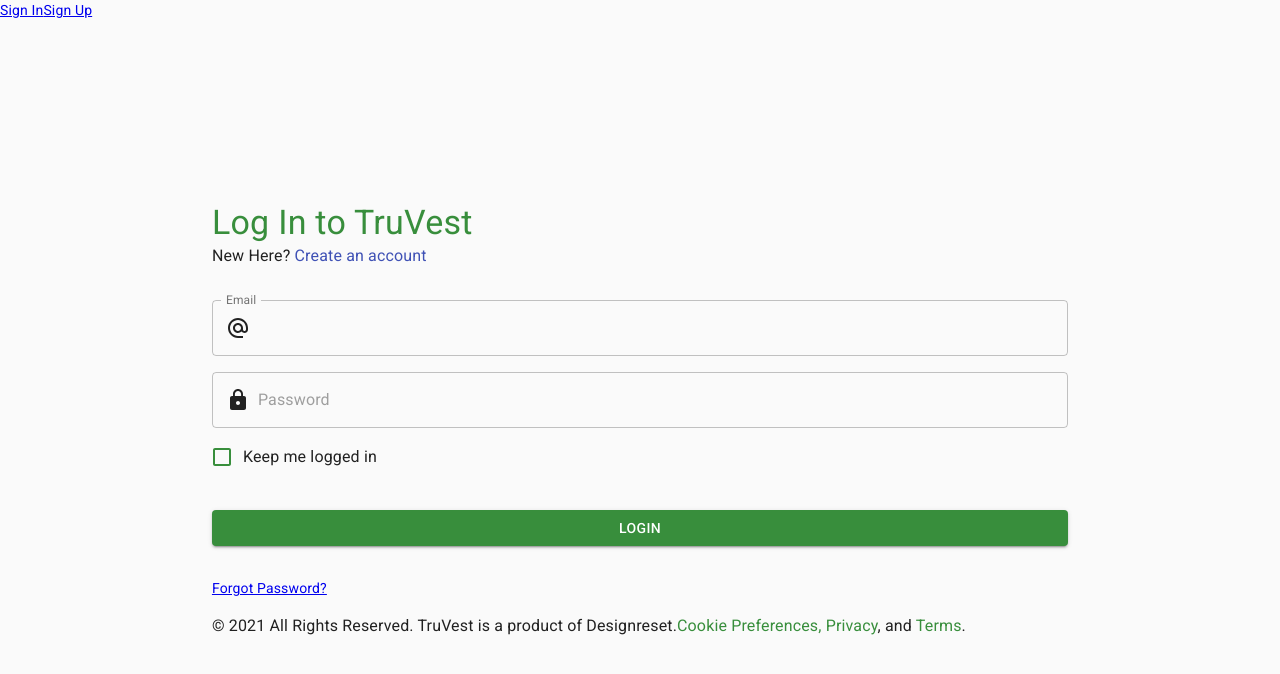
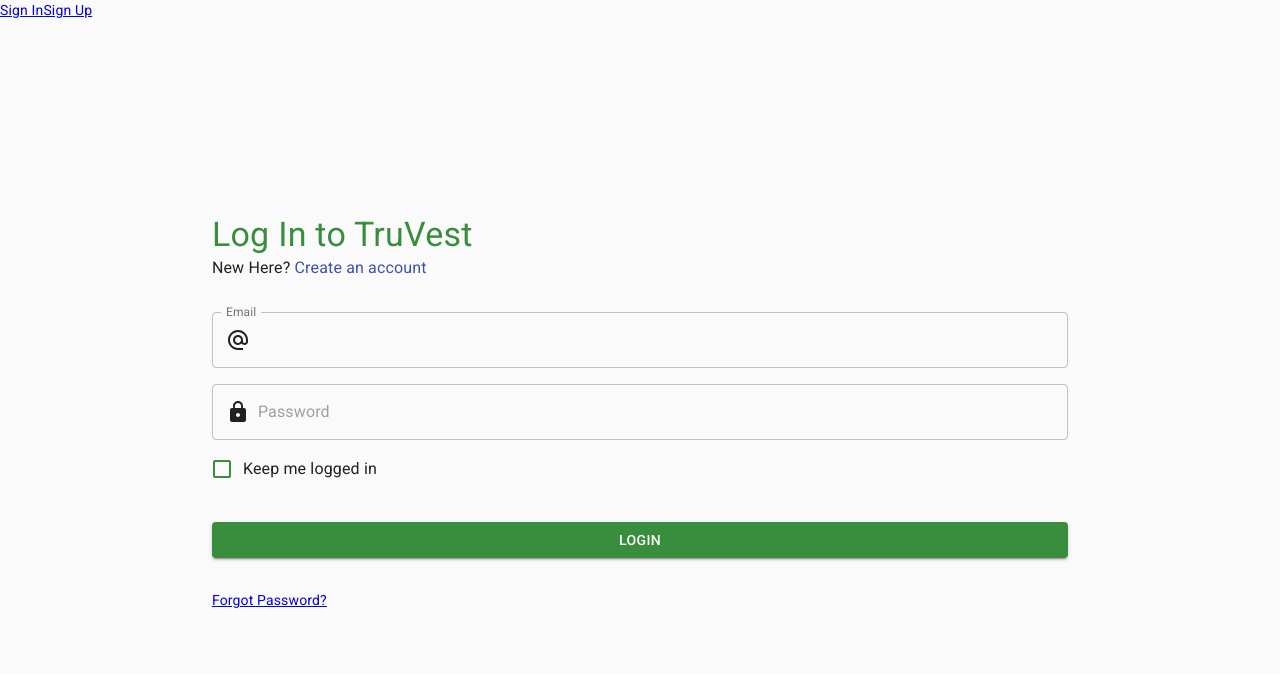
Before and after one commit to Ashank-Dsouza/Front-end-Estate-Asset-Management, a React (Create React App) app: page /#/ in a window 1280 px wide. Shown: the top 674 px of the page. Built offline with nearby package versions, Linux system fonts and the light colour scheme.

Commit message:
removes footer from login pages

```diff
--- a/src/pages/LoginPage.js
+++ b/src/pages/LoginPage.js
@@ -149,11 +149,6 @@
 
                             {/* <Link>Forgot Password?</Link> */}
                         </Box>
-                        <Typography>
-                            © 2021 All Rights Reserved. TruVest is a product of Designreset.
-                            <Link style={{ color: green[700] }}>Cookie Preferences, Privacy</Link>, and
-                            <Link style={{ color: green[700] }}> Terms</Link>.
-                        </Typography>
                     </Grid>
                 </Grid>
             </Container>
--- a/src/pages/PasswordRecoveryPage.js
+++ b/src/pages/PasswordRecoveryPage.js
@@ -106,11 +106,6 @@
                 </Button>
               </CardActions>
             </Card>
-            <Typography>
-              © 2021 All Rights Reserved. TruVest is a product of Designreset.
-              <Link style={{ color: green[700] }}>Cookie Preferences, Privacy</Link>, and
-              <Link style={{ color: green[700] }}> Terms</Link>.
-            </Typography>
           </Grid>
         </Grid>
       </Container>
--- a/src/pages/PasswordReset.js
+++ b/src/pages/PasswordReset.js
@@ -136,11 +136,6 @@
                 </Button>
                             </CardActions>
                         </Card>
-                        <Typography>
-                            © 2021 All Rights Reserved. TruVest is a product of Designreset.
-              <Link style={{ color: green[700] }}>Cookie Preferences, Privacy</Link>, and
-              <Link style={{ color: green[700] }}> Terms</Link>.
-            </Typography>
                     </Grid>
                 </Grid>
             </Container>
--- a/src/pages/singUpPage.js
+++ b/src/pages/singUpPage.js
@@ -198,11 +198,6 @@
                         />
                         <Button disabled={!checkBoxValue} onClick={() => submitOnClick()} variant='contained' className={classes.Button}>Get Started</Button>
                     </Box>
-                    <Typography>
-                        © 2021 All Rights Reserved. TruVest is a product of Designreset.
-                        <Link style={{ color: green[700] }}>Cookie Preferences, Privacy</Link>, and
-                        <Link style={{ color: green[700] }}> Terms</Link>.
-                    </Typography>
                 </Container>
             </Box>
         </>
```
